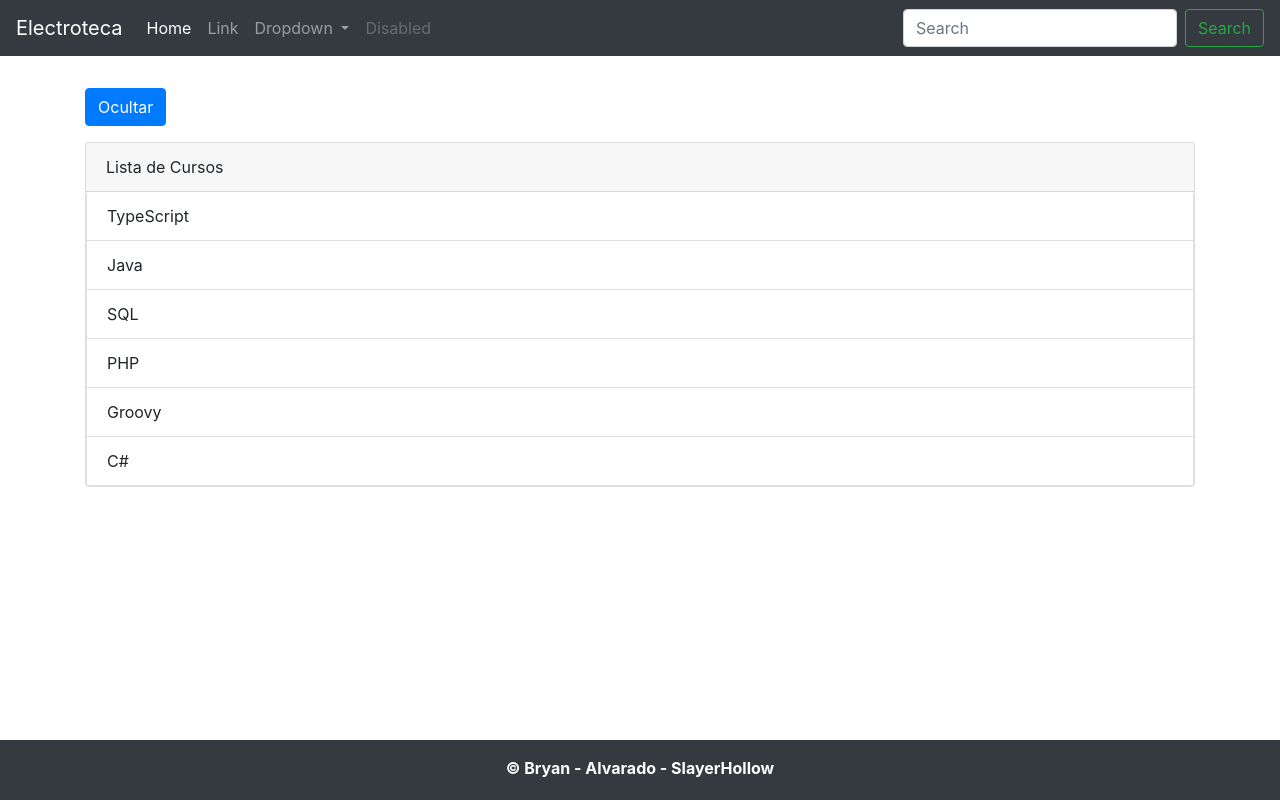
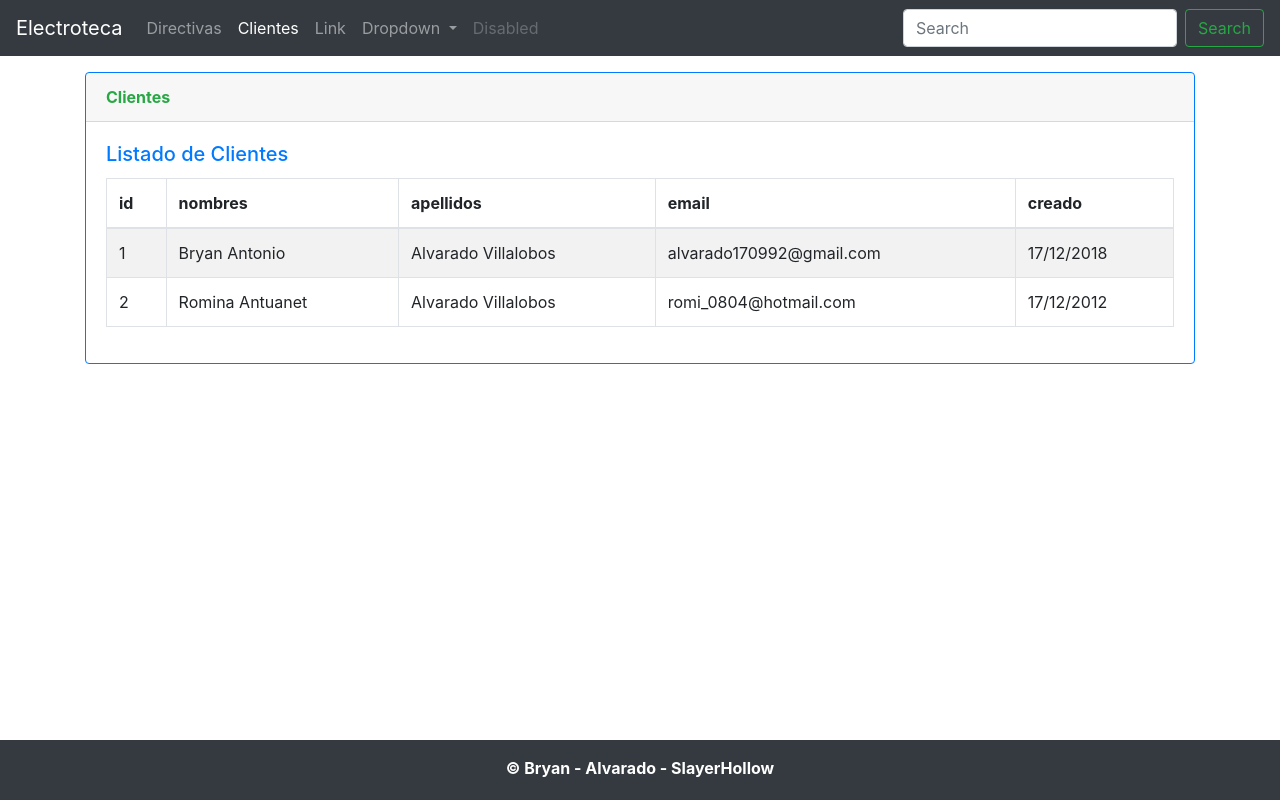
Before and after one commit to SlayerDevelopment/angular-clientes-app-frontend, an Angular app: page /cliente in a window 1280 px wide. Built offline with nearby package versions, Linux system fonts and the light colour scheme.

Commit message:
Terminando La seccion 3 del curso agregando dependecias de Bootstrap 4.1.3, Jquery 3.3.1 y popper.js 1.14.x para poder usar bootstrap sin la carpeta assets

```diff
--- a/angular.json
+++ b/angular.json
@@ -24,9 +24,14 @@
               "src/assets"
             ],
             "styles": [
-              "src/styles.css"
+              "src/styles.css",
+              "node_modules/bootstrap/dist/css/bootstrap.min.css"
             ],
-            "scripts": []
+            "scripts": [
+              "node_modules/jquery/dist/jquery.min.js",
+              "node_modules/popper.js/dist/umd/popper.min.js",
+              "node_modules/bootstrap/dist/js/bootstrap.min.js"
+            ]
           },
           "configurations": {
             "production": {
--- a/package.json
+++ b/package.json
@@ -19,6 +19,9 @@
     "@angular/platform-browser": "~8.2.14",
     "@angular/platform-browser-dynamic": "~8.2.14",
     "@angular/router": "~8.2.14",
+    "bootstrap": "^4.1.3",
+    "jquery": "^3.3.1",
+    "popper.js": "^1.14.3",
     "rxjs": "~6.4.0",
     "tslib": "^1.10.0",
     "zone.js": "~0.9.1"
--- a/src/app/app.component.html
+++ b/src/app/app.component.html
@@ -1,5 +1,5 @@
 <app-header></app-header>
 <div class="container my-3">
-  <app-directiva></app-directiva>
+  <router-outlet></router-outlet>
 </div>
 <app-footer></app-footer>
--- a/src/app/app.module.ts
+++ b/src/app/app.module.ts
@@ -1,3 +1,4 @@
+import { ClienteService } from './cliente/cliente.service';
 import { HeaderComponent } from './header/header.component';
 import { BrowserModule } from '@angular/platform-browser';
 import { NgModule } from '@angular/core';
@@ -5,18 +6,28 @@ import { NgModule } from '@angular/core';
 import { AppComponent } from './app.component';
 import { FooterComponent } from './footer/footer.component';
 import { DirectivaComponent } from './directiva/directiva.component';
+import { ClienteComponent } from './cliente/cliente.component';
+import { RouterModule, Routes } from '@angular/router';
+
+const ROUTES: Routes = [
+  { path: '', redirectTo: '/cliente', pathMatch: 'full' },
+  { path: 'directivas', component: DirectivaComponent},
+  { path: 'cliente', component: ClienteComponent}
+];
 
 @NgModule({
   declarations: [
     AppComponent,
     HeaderComponent,
     FooterComponent,
-    DirectivaComponent
+    DirectivaComponent,
+    ClienteComponent
   ],
   imports: [
-    BrowserModule
+    BrowserModule,
+    RouterModule.forRoot(ROUTES)
   ],
-  providers: [],
+  providers: [ClienteService],
   bootstrap: [AppComponent]
 })
 export class AppModule { }
--- /dev/null
+++ b/src/app/cliente/cliente.component.html
@@ -0,0 +1,28 @@
+<div class="card border-primary mb-3">
+  <div class="card-header font-weight-bold text-success">
+    Clientes
+  </div>
+  <div class="card-body text-primary">
+    <h5 class="card-title">Listado de Clientes</h5>
+    <table class="table table-bordered table-striped">
+      <thead>
+        <tr>
+          <th>id</th>
+          <th>nombres</th>
+          <th>apellidos</th>
+          <th>email</th>
+          <th>creado</th>
+        </tr>
+      </thead>
+      <tbody>
+        <tr *ngFor="let cliente of clientes">
+          <td>{{cliente.id}}</td>
+          <td>{{cliente.nombre}}</td>
+          <td>{{cliente.apellido}}</td>
+          <td>{{cliente.email}}</td>
+          <td>{{cliente.creado}}</td>
+        </tr>
+      </tbody>
+    </table>
+  </div>
+</div>
--- /dev/null
+++ b/src/app/cliente/cliente.component.ts
@@ -0,0 +1,21 @@
+import { ClienteService } from './cliente.service';
+import { Component, OnInit } from '@angular/core';
+import { Cliente } from './cliente';
+
+@Component({
+  selector: 'app-cliente',
+  templateUrl: './cliente.component.html'
+})
+export class ClienteComponent implements OnInit {
+
+  clientes: Cliente[];
+
+  constructor(private clienteService: ClienteService) { }
+
+  ngOnInit() {
+    this.clienteService.getClientes().subscribe(
+      clientes => this.clientes = clientes
+    );
+  }
+
+}
--- /dev/null
+++ b/src/app/cliente/cliente.json.ts
@@ -0,0 +1,5 @@
+import { Cliente } from './cliente';
+
+export const CLIENTES: Cliente[] = [
+  { id: 1, nombre: 'Bryan Antonio', apellido: 'Alvarado Villalobos', email: 'alvarado170992@gmail.com', creado: '17/12/2018' },
+  { id: 2, nombre: 'Romina Antuanet', apellido: 'Alvarado Villalobos', email: 'romi_0804@hotmail.com', creado: '17/12/2012' }];
--- /dev/null
+++ b/src/app/cliente/cliente.service.ts
@@ -0,0 +1,16 @@
+import { CLIENTES } from './cliente.json';
+import { Injectable } from '@angular/core';
+import { Cliente } from './cliente';
+import { Observable, of } from 'rxjs';
+
+@Injectable({
+  providedIn: 'root'
+})
+export class ClienteService {
+
+  constructor() { }
+
+  getClientes(): Observable<Cliente[]> {
+    return of(CLIENTES);
+  }
+}
--- /dev/null
+++ b/src/app/cliente/cliente.ts
@@ -0,0 +1,7 @@
+export class Cliente{
+  id: number;
+  nombre: string;
+  apellido: string;
+  creado: string;
+  email: string;
+}
--- a/src/app/header/header.component.html
+++ b/src/app/header/header.component.html
@@ -1,19 +1,24 @@
 <nav class="navbar navbar-expand-lg navbar-dark bg-dark">
   <a class="navbar-brand" href="#">{{ titulo }}</a>
-  <button class="navbar-toggler" type="button" data-toggle="collapse" data-target="#navbarSupportedContent" aria-controls="navbarSupportedContent" aria-expanded="false" aria-label="Toggle navigation">
+  <button class="navbar-toggler" type="button" data-toggle="collapse" data-target="#navbarSupportedContent"
+    aria-controls="navbarSupportedContent" aria-expanded="false" aria-label="Toggle navigation">
     <span class="navbar-toggler-icon"></span>
   </button>
 
   <div class="collapse navbar-collapse" id="navbarSupportedContent">
     <ul class="navbar-nav mr-auto">
-      <li class="nav-item active">
-        <a class="nav-link" href="#">Home <span class="sr-only">(current)</span></a>
+      <li class="nav-item" routerLinkActive="active">
+        <a class="nav-link" routerLink="/directivas">Directivas <span class="sr-only">(current)</span></a>
+      </li>
+      <li class="nav-item" routerLinkActive="active">
+        <a class="nav-link" routerLink="/cliente">Clientes <span class="sr-only">(current)</span></a>
       </li>
       <li class="nav-item">
         <a class="nav-link" href="#">Link</a>
       </li>
       <li class="nav-item dropdown">
-        <a class="nav-link dropdown-toggle" href="#" id="navbarDropdown" role="button" data-toggle="dropdown" aria-haspopup="true" aria-expanded="false">
+        <a class="nav-link dropdown-toggle" href="#" id="navbarDropdown" role="button" data-toggle="dropdown"
+          aria-haspopup="true" aria-expanded="false">
           Dropdown
         </a>
         <div class="dropdown-menu" aria-labelledby="navbarDropdown">
--- a/src/index.html
+++ b/src/index.html
@@ -7,21 +7,8 @@
   <base href="/">
   <meta name="viewport" content="width=device-width, initial-scale=1">
   <link rel="icon" type="image/x-icon" href="favicon.ico">
-  <link rel="stylesheet" href="https://stackpath.bootstrapcdn.com/bootstrap/4.1.3/css/bootstrap.min.css"
-    integrity="sha384-MCw98/SFnGE8fJT3GXwEOngsV7Zt27NXFoaoApmYm81iuXoPkFOJwJ8ERdknLPMO" crossorigin="anonymous">
 </head>
-
 <body>
   <app-root></app-root>
-  <script src="https://code.jquery.com/jquery-3.3.1.slim.min.js"
-    integrity="sha384-q8i/X+965DzO0rT7abK41JStQIAqVgRVzpbzo5smXKp4YfRvH+8abtTE1Pi6jizo"
-    crossorigin="anonymous"></script>
-  <script src="https://cdnjs.cloudflare.com/ajax/libs/popper.js/1.14.3/umd/popper.min.js"
-    integrity="sha384-ZMP7rVo3mIykV+2+9J3UJ46jBk0WLaUAdn689aCwoqbBJiSnjAK/l8WvCWPIPm49"
-    crossorigin="anonymous"></script>
-  <script src="https://stackpath.bootstrapcdn.com/bootstrap/4.1.3/js/bootstrap.min.js"
-    integrity="sha384-ChfqqxuZUCnJSK3+MXmPNIyE6ZbWh2IMqE241rYiqJxyMiZ6OW/JmZQ5stwEULTy"
-    crossorigin="anonymous"></script>
 </body>
-
 </html>
```
Also changed, not shown: src/app/directiva/directiva.component.ts (indentation only), 1 other file (tests, documents, lock files or other folders).
